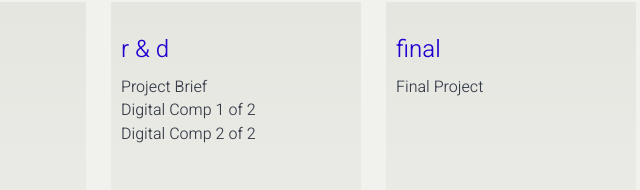
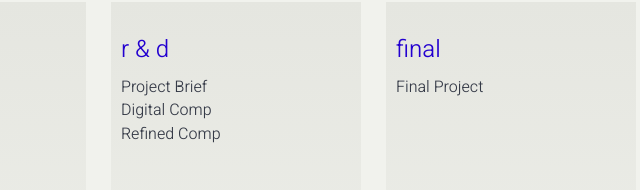
Before and after one commit to josemrlo/josemrlo.github.io, a plain HTML site: page des157/index.html in a window 1280 px wide. Shown: the part 596-786 px from the top of the page, 404-1044 px from the left. Drawn offline with nearby package versions, Linux system fonts and the light colour scheme.

Commit message:
Added refined comp

```diff
--- a/des157/index.html
+++ b/des157/index.html
@@ -41,8 +41,8 @@
             <h2>r & d</h2>
             <ul>
                 <li><a href="final/brief.html">Project Brief</a></li>
-                <li><a href="final/sagrad.png">Digital Comp 1 of 2</a></li>
-                <li><a href="final/idoru.png">Digital Comp 2 of 2</a></li>
+                <li><a href="final/sagrad.png">Digital Comp</a></li>
+                <li><a href="final/idoru.png">Refined Comp</a></li>
             </ul>
         </section>
 
```
